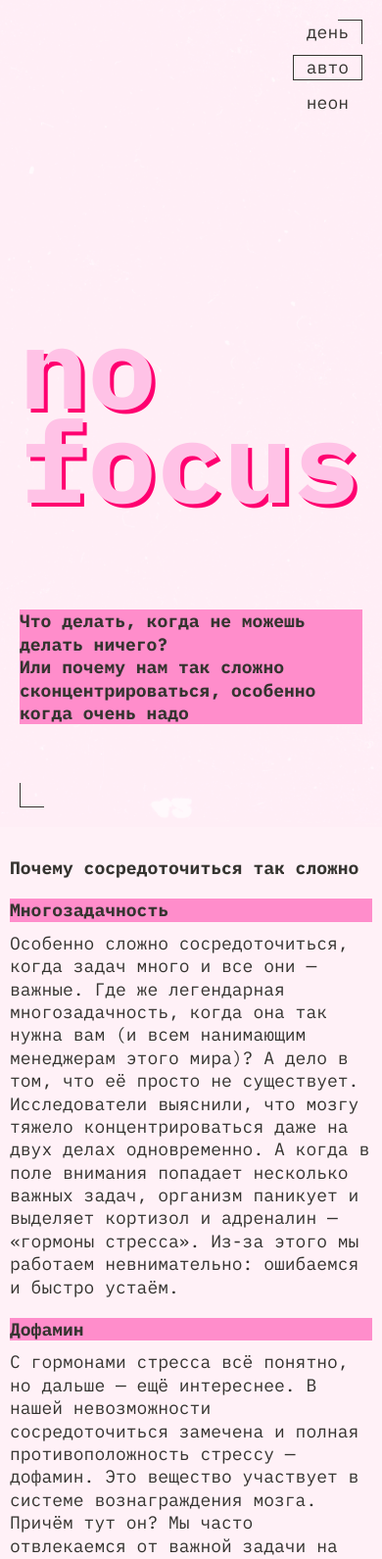
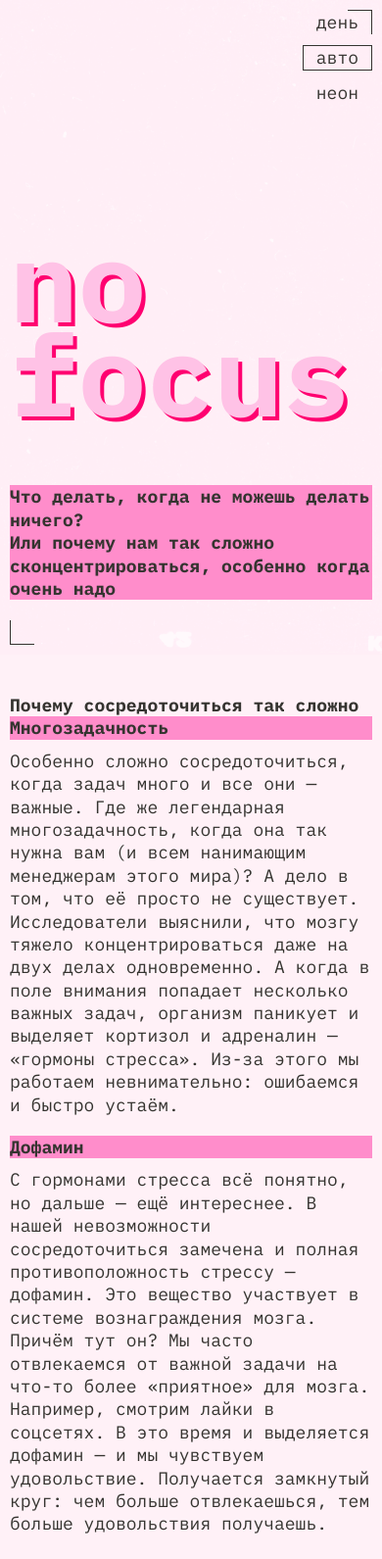
Before and after one commit to alyona4-ops/slozhno-sosredotochitsya-ad, a plain HTML site: page index.html in a window 390 px wide. Shown: the top 1591 px of the page at 98% size. Drawn offline with Linux system fonts and the light colour scheme.

Commit message:
Попытка сотая

```diff
--- a/styles/style.css
+++ b/styles/style.css
@@ -5,6 +5,7 @@
   font-size: var(--font-size-base);
   line-height: 1.3;
   font-weight: 400;
+  background-attachment: fixed;
 }
 
 .header {
@@ -133,7 +134,7 @@
 .main {
   display: flex;
   flex-direction: column;
-  gap: 50px;
+  gap: 80px;
   padding: 40px 20px;
 }
 
@@ -371,4 +372,48 @@
     gap: 30px;
     padding: 30px 10px;
   }
+  .header {
+    padding: 10px;
+    min-height: 668px;
+  }
+
+  .header__title {
+    font-size: clamp(7.25rem, 7.0115rem + 1.0178vw, 7.5rem);
+    margin-inline-start: 0;
+  }
+
+  .main {
+    padding: 40px 10px;
+    gap: 50px;
+  }
+
+  .decorated-zone::before {
+    inset-inline-end: 10px;
+    inset-block-start: 10px;
+  }
+
+  .decorated-zone::after {
+    inset-inline-start: 10px;
+    inset-block-end: 10px;
+  }
+
+  .decorated-element {
+    inset-inline-end: 19px;
+    inset-block-start: 10px;
+  }
+
+  .section-left-title {
+    display: block;
+  }
+
+  .section-top-title .section__content {
+    display: flex;
+    flex-direction: column;
+  }
+
+  .gallery__grid {
+    display: flex;
+    flex-direction: column;
+    gap: 10px;
+  }
 }
```
